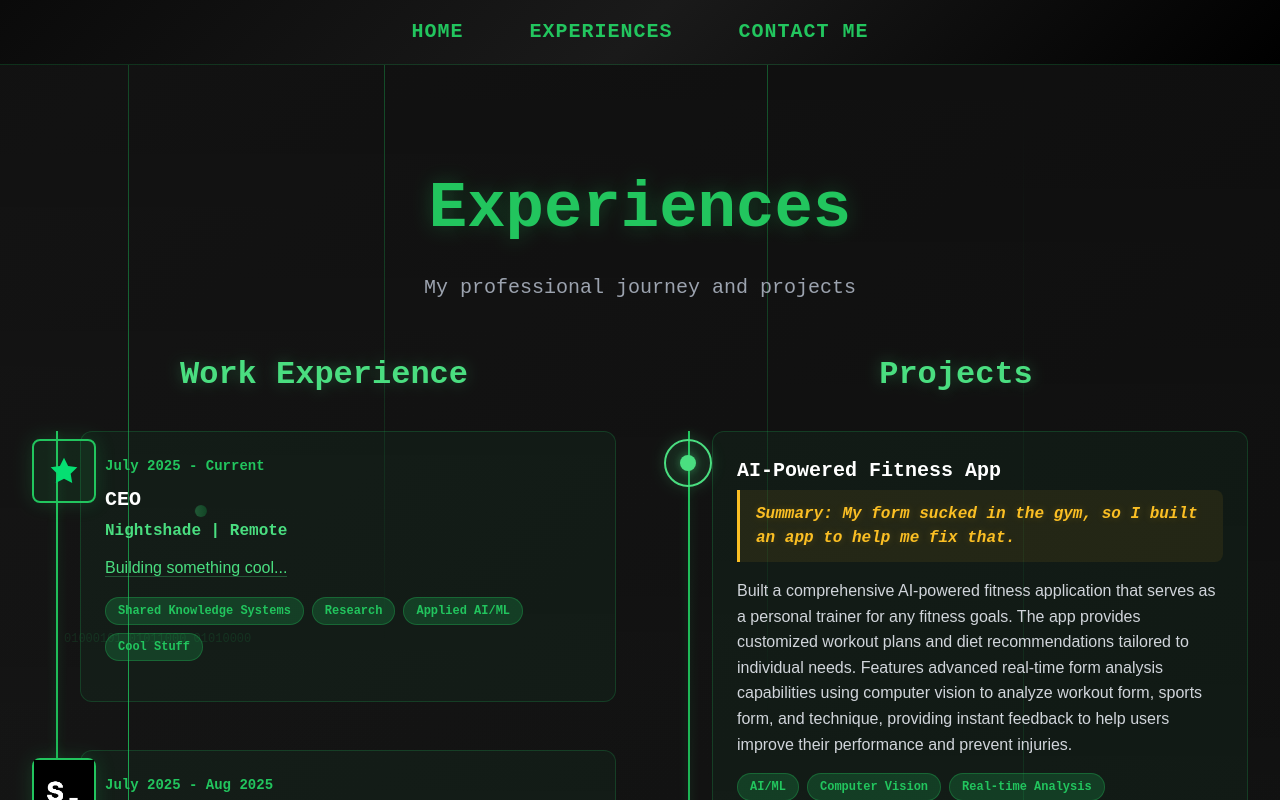
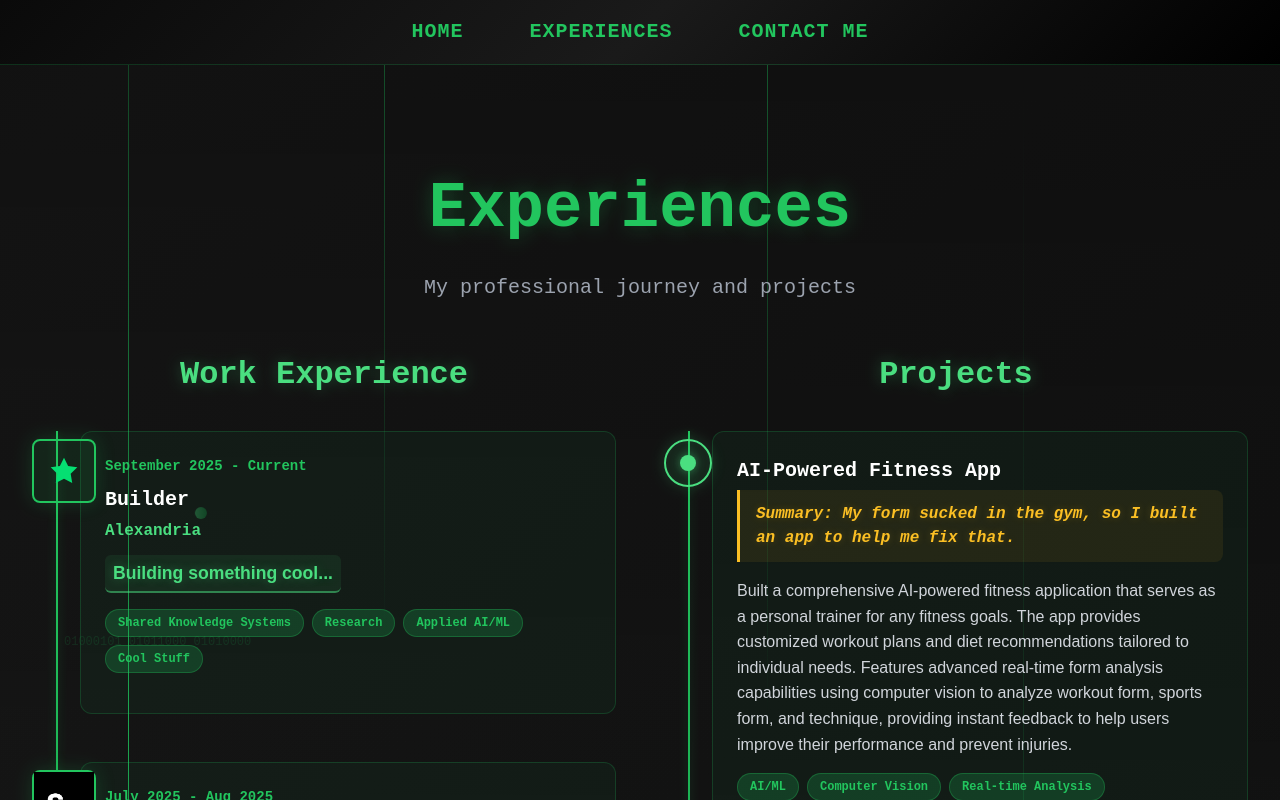
Before and after one commit to jzyzak/portfolio, a Next.js app: page /experiences in a window 1280 px wide. Shown: the top 800 px of the page. Built offline with nearby package versions, Linux system fonts and the light colour scheme.

Commit message:
small updates

```diff
--- a/src/app/experiences/page.tsx
+++ b/src/app/experiences/page.tsx
@@ -79,6 +79,9 @@ export default function Experiences() {
             if (titles[i]) {
               scrambleText(titles[i], 1500);
               setTimeout(() => scrambleText(companies[i], 1500), 200);
+              if (i === 0) {
+                setTimeout(() => scrambleText('Building something cool...', 1500), 400);
+              }
             }
           } else {
             // Project items
@@ -154,7 +157,7 @@ export default function Experiences() {
                 <h2 className="section-title">Work Experience</h2>
                 <div className="timeline-container">
 
-                  {/* Timeline item 1 - Nightshade CEO */}
+                  {/* Timeline item 1 - Alexandria Builder */}
                   <div className={`timeline-item ${visibleItems.includes(0) ? 'item-visible' : 'item-hidden'}`}>
                     <div className="timeline-node company-logo-node">
                       <div className="company-logo-placeholder">
@@ -164,9 +167,9 @@ export default function Experiences() {
                       </div>
                     </div>
                     <div className="timeline-content">
-                      <div className="timeline-date">July 2025 - Current</div>
-                      <h3 className="timeline-title">{getDisplayText('CEO')}</h3>
-                      <h4 className="timeline-company">{getDisplayText('Nightshade | Remote')}</h4>
+                      <div className="timeline-date">September 2025 - Current</div>
+                      <h3 className="timeline-title">{getDisplayText('Builder')}</h3>
+                      <h4 className="timeline-company">{getDisplayText('Alexandria')}</h4>
                       <p className="timeline-description">
                         <a
                           href="https://www.joinalexandria.ai/"
@@ -174,7 +177,7 @@ export default function Experiences() {
                           rel="noopener noreferrer"
                           className="timeline-link"
                         >
-                          Building something cool...
+                          {getDisplayText('Building something cool...')}
                         </a>
                       </p>
                       <div className="timeline-skills">
@@ -590,15 +593,37 @@ export default function Experiences() {
         .timeline-link {
           color: #4ade80;
           text-decoration: none;
-          border-bottom: 1px solid rgba(74, 222, 128, 0.3);
+          border-bottom: 2px solid rgba(74, 222, 128, 0.5);
           transition: all 0.3s ease;
           cursor: pointer;
+          font-weight: 600;
+          font-size: 1.1em;
+          text-shadow: 0 0 10px rgba(74, 222, 128, 0.3);
+          padding: 0.25rem 0.5rem;
+          background: rgba(74, 222, 128, 0.08);
+          border-radius: 0.375rem;
+          display: inline-block;
+          animation: subtlePulse 3s ease-in-out infinite;
         }
 
         .timeline-link:hover {
           color: #22c55e;
           border-bottom-color: #22c55e;
-          text-shadow: 0 0 8px rgba(34, 197, 94, 0.4);
+          text-shadow: 0 0 15px rgba(34, 197, 94, 0.6);
+          background: rgba(34, 197, 94, 0.15);
+          transform: scale(1.02);
+          box-shadow: 0 0 20px rgba(34, 197, 94, 0.3);
+        }
+
+        @keyframes subtlePulse {
+          0%, 100% {
+            text-shadow: 0 0 10px rgba(74, 222, 128, 0.3);
+            background: rgba(74, 222, 128, 0.08);
+          }
+          50% {
+            text-shadow: 0 0 15px rgba(74, 222, 128, 0.5);
+            background: rgba(74, 222, 128, 0.12);
+          }
         }
 
         .project-summary {
```
